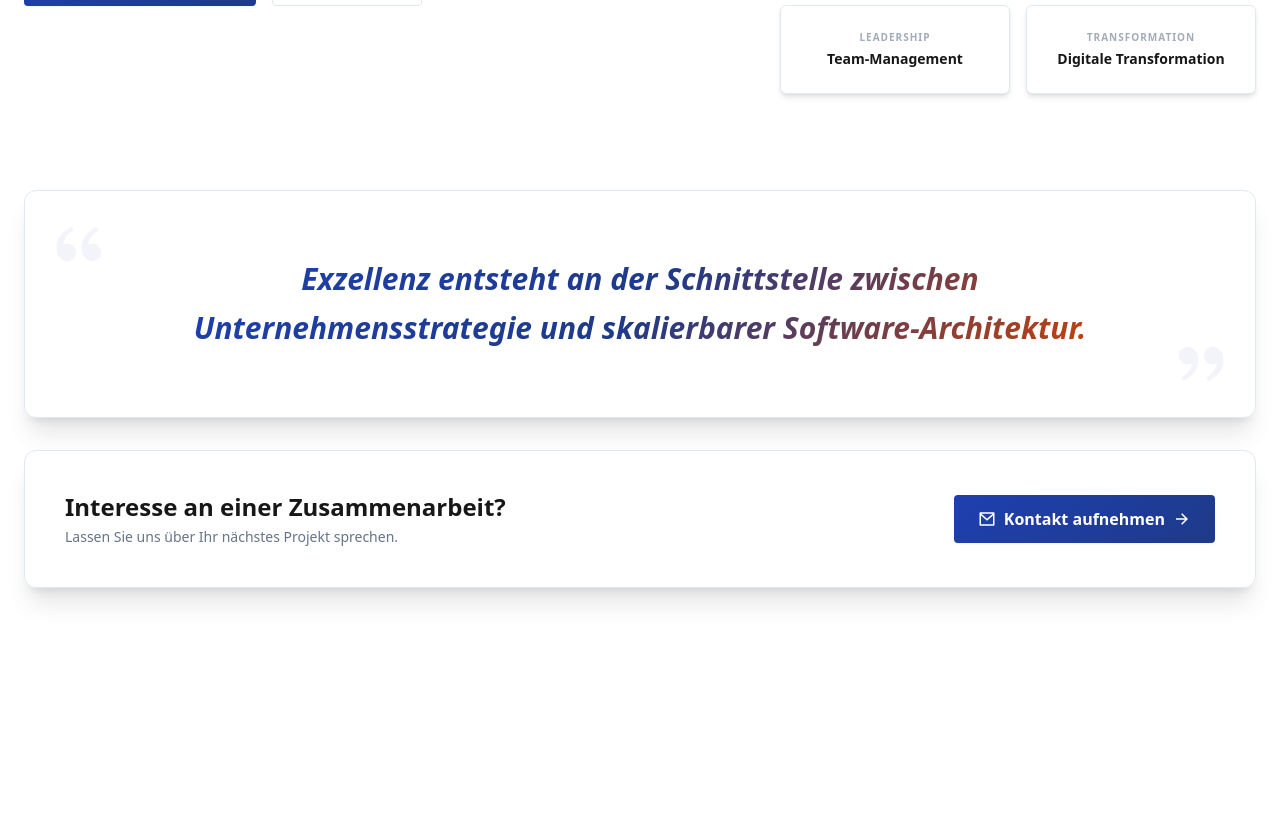
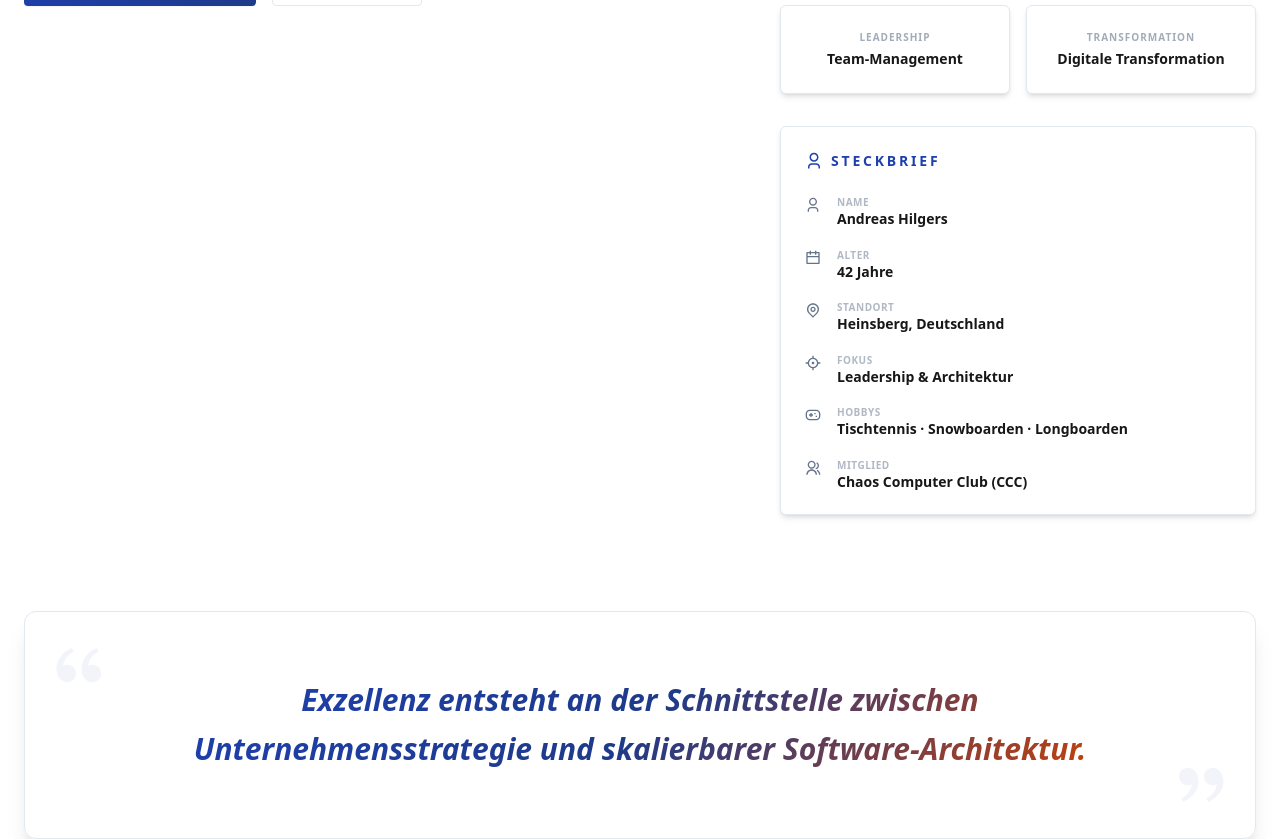
Before and after one commit to scriptlabs/andreashilgers.de, a Next.js app: page /de/about in a window 1280 px wide. Shown: the part 1140-1979 px from the top of the page. Before the commit the page ends 1808 px from the top, so only its background shows below. Built offline with nearby package versions, Linux system fonts and the light colour scheme.

Commit message:
feat(about): re-introduce structured profile facts section in sidebar

```diff
--- a/src/app/[lang]/about/page.tsx
+++ b/src/app/[lang]/about/page.tsx
@@ -8,6 +8,12 @@ import {
   RiLinkedinBoxFill,
   RiArrowRightLine,
   RiMailLine,
+  RiUser3Line,
+  RiMapPinLine,
+  RiCalendarLine,
+  RiFocus3Line,
+  RiGamepadLine,
+  RiGroupLine,
 } from "react-icons/ri";
 import { Dictionary } from "@/lib/dictionary";
 import { Metadata } from "next";
@@ -117,6 +123,36 @@ export default async function AboutPage({ params }: { params: Promise<{ lang: st
               </div>
             ))}
           </div>
+
+          {/* Profile Facts (Steckbrief) */}
+          <FadeIn direction="up" delay={0.2}>
+            <div className="card p-8 rounded-md border-transparent hover:border-[var(--primary)]/10 transition-all">
+              <h2 className="text-sm font-black uppercase tracking-[0.2em] text-[var(--primary)] mb-6 flex items-center gap-2">
+                <RiUser3Line size={18} /> {lang === 'de' ? 'Steckbrief' : 'Profile Facts'}
+              </h2>
+
+              <div className="space-y-5">
+                {[
+                  { label: lang === 'de' ? 'Name' : 'Name', value: dict.about.details.name, icon: RiUser3Line },
+                  { label: lang === 'de' ? 'Alter' : 'Age', value: dict.about.details.age, icon: RiCalendarLine },
+                  { label: lang === 'de' ? 'Standort' : 'Location', value: dict.about.details.location, icon: RiMapPinLine },
+                  { label: lang === 'de' ? 'Fokus' : 'Focus', value: dict.about.details.specialization, icon: RiFocus3Line },
+                  { label: lang === 'de' ? 'Hobbys' : 'Hobbies', value: dict.about.details.hobbies, icon: RiGamepadLine },
+                  { label: lang === 'de' ? 'Mitglied' : 'Member', value: dict.about.details.memberships, icon: RiGroupLine },
+                ].map((item, i) => (
+                  <div key={i} className="flex gap-4 group">
+                    <div className="shrink-0 text-[var(--secondary)] group-hover:text-[var(--primary)] transition-colors mt-0.5">
+                      <item.icon size={16} />
+                    </div>
+                    <div>
+                      <p className="text-[10px] uppercase font-bold text-[var(--secondary)] opacity-50 tracking-wider">{item.label}</p>
+                      <p className="text-sm font-bold text-[var(--foreground)] leading-tight">{item.value}</p>
+                    </div>
+                  </div>
+                ))}
+              </div>
+            </div>
+          </FadeIn>
         </aside>
       </div>
 
```
